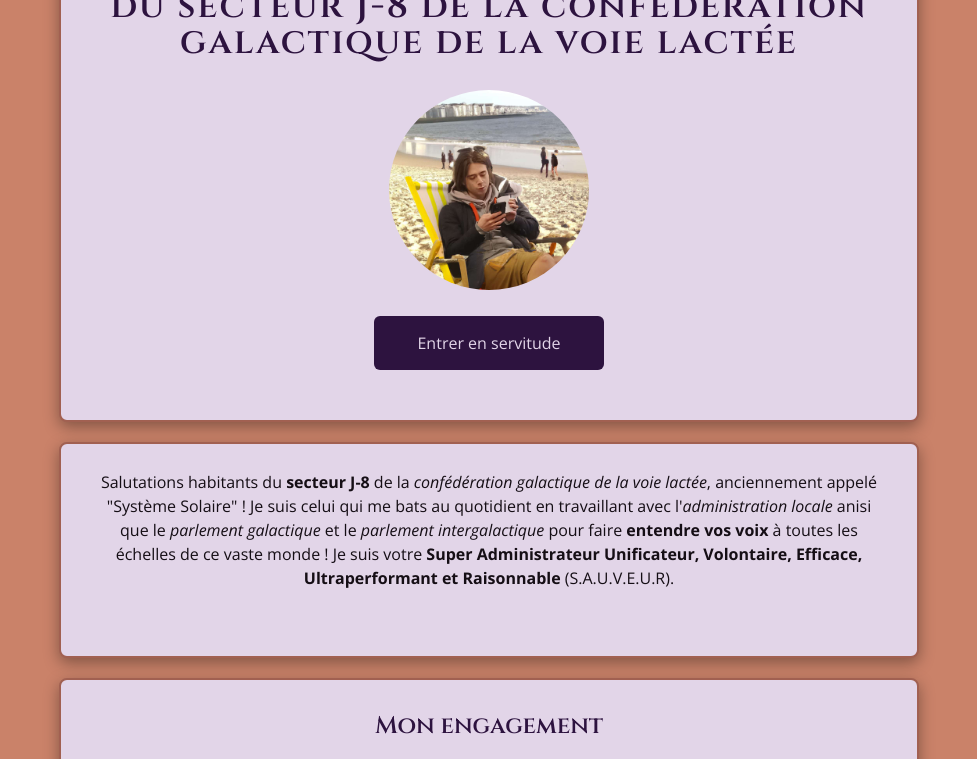
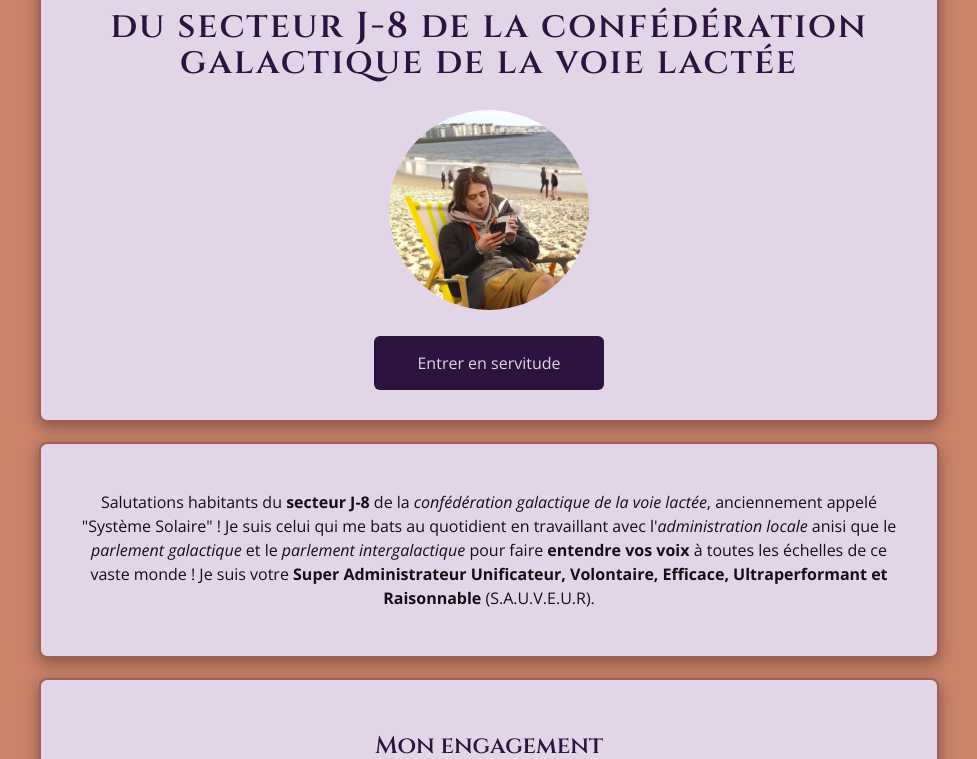
Before and after one commit to tlafargue/profile, a plain HTML site: page index.html in a window 1280 px wide. Shown: the part 204-963 px from the top of the page, without its empty margins (151-1128 px from the left). Drawn offline with nearby package versions, Linux system fonts and the light colour scheme.

Commit message:
Fix card padding

```diff
--- a/style.css
+++ b/style.css
@@ -66,11 +66,8 @@ a:hover {
   box-shadow: rgba(0, 0, 0, 0.35) 0px 5px 15px;
   text-align: center;
   border-radius: 8px;
-  padding-top: 10px;
-  padding-bottom: 50px;
-  padding-left: 30px;
-  padding-right: 30px;
-  margin: 20px;
+  padding: 30px;
+  margin: 20px auto;
 }
 
 .small-text {
```
